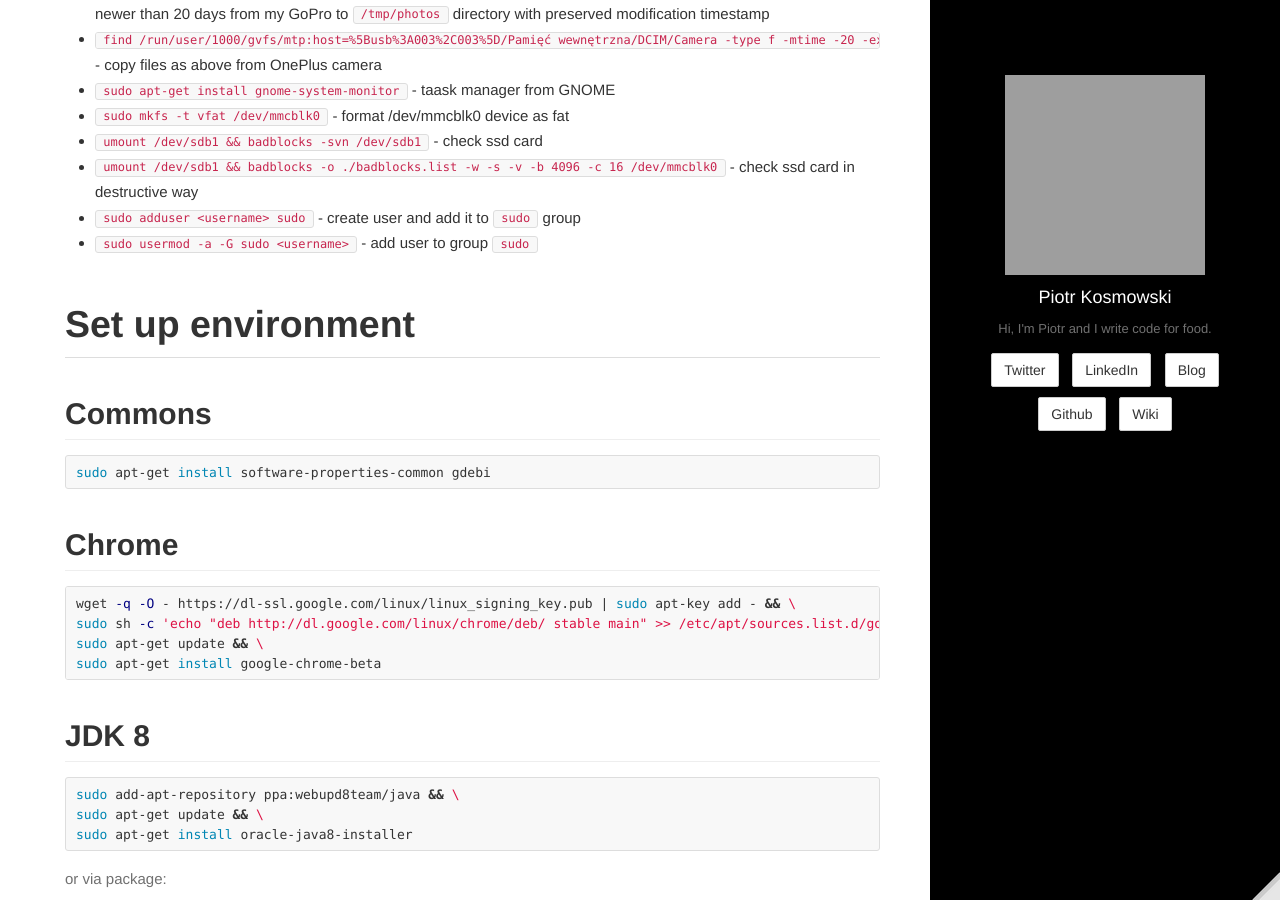
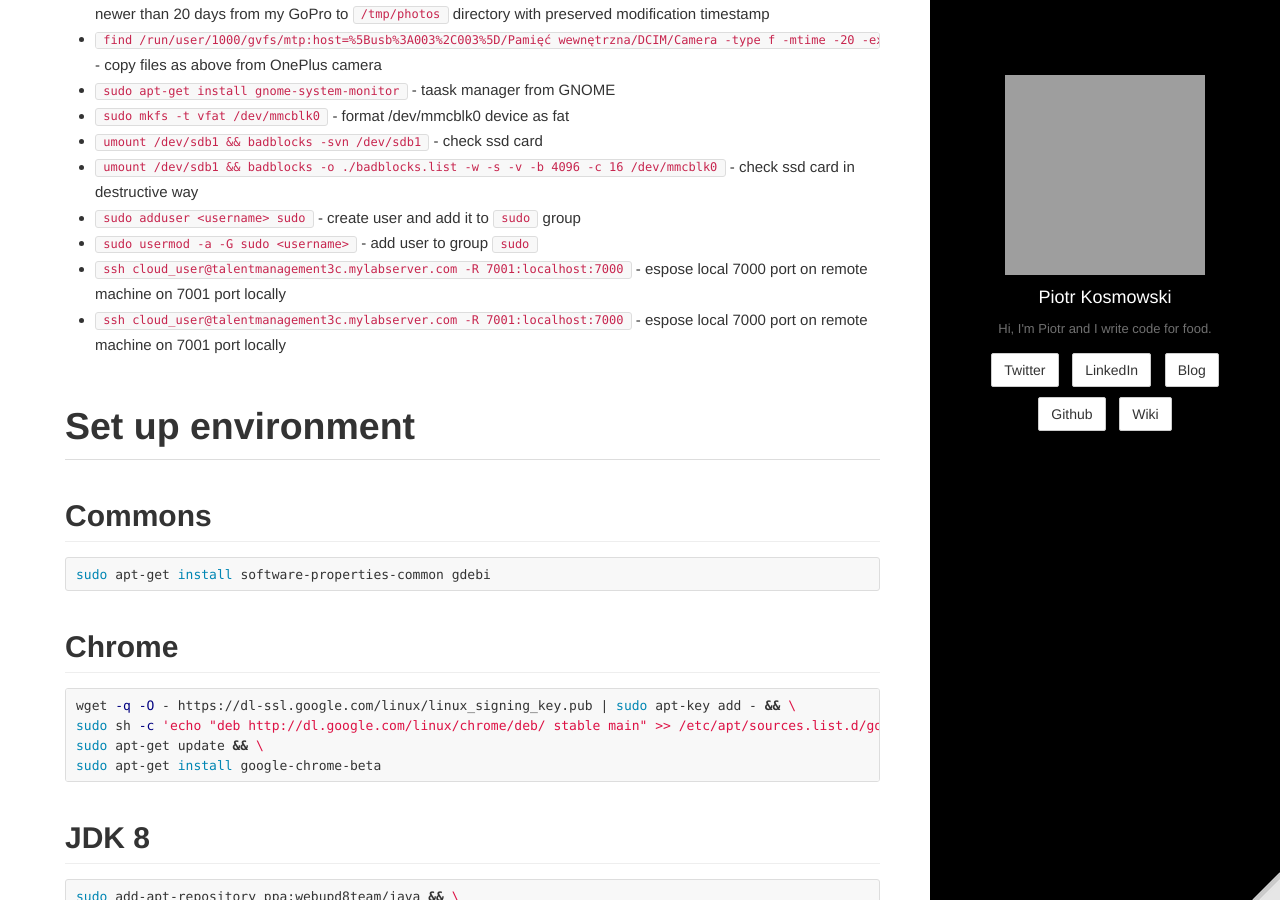
Before and after one commit to kospiotr/kospiotr.github.io, a Jekyll site: the page built from wiki/unix.md, in a window 1280 px wide and 900 px high, scrolled down 1285 px. Built offline with Jekyll 4.4.1, drawn with Linux system fonts in a browser that asks for light colours; grey boxes are pictures that could not be loaded.

Commit message:
Update unix.md

```diff
--- a/wiki/unix.md
+++ b/wiki/unix.md
@@ -32,6 +32,8 @@ editurl: wiki/unix.md
 * `umount /dev/sdb1 && badblocks -o ./badblocks.list -w -s -v -b 4096 -c 16 /dev/mmcblk0` - check ssd card in destructive way
 * `sudo adduser <username> sudo` - create user and add it to `sudo` group
 * `sudo usermod -a -G sudo <username>` - add user to group `sudo`
+* `ssh cloud_user@talentmanagement3c.mylabserver.com -R 7001:localhost:7000` - espose local 7000 port on remote machine on 7001 port locally
+* `ssh cloud_user@talentmanagement3c.mylabserver.com -R 7001:localhost:7000` - espose local 7000 port on remote machine on 7001 port locally
 
 # Set up environment
 
@@ -168,7 +170,6 @@ Categories=Other;
 
 It will show up in the Other category for slingshot. Run it and then select "Keep in dock" when it is running.
 
-
 # Recipes
 
 ## Remove obsolate PPA
```
